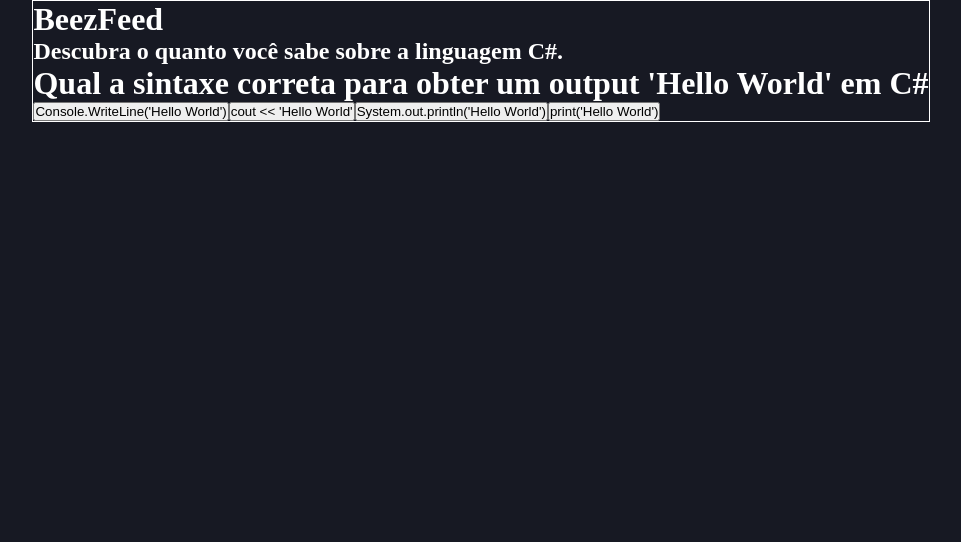
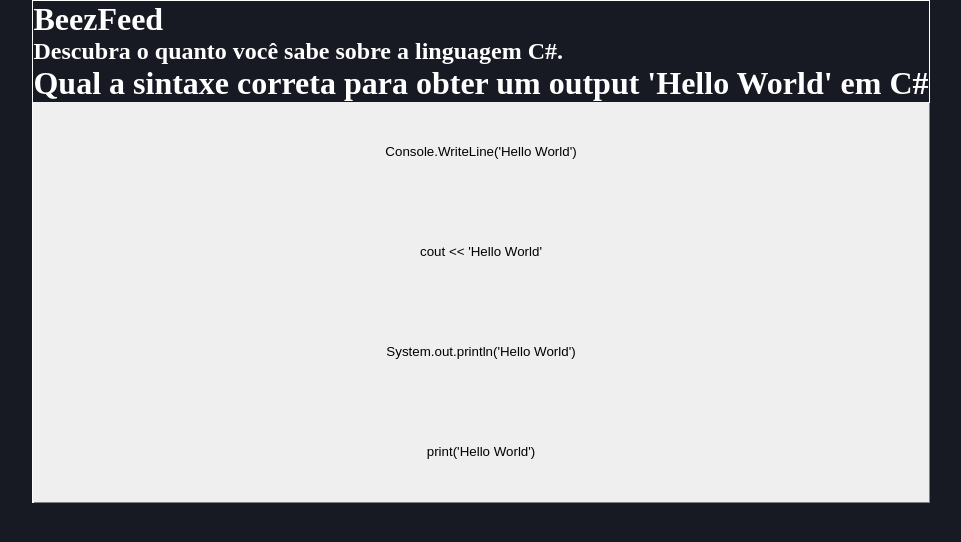
Before and after one commit to marcelldac/codefeed-angular, an Angular app: page / in a window 1280 px wide. Shown: the top 542 px of the page, without its empty margins (159-1120 px from the left). Built offline with nearby package versions, Linux system fonts and the light colour scheme.

Commit message:
feat: button global style

```diff
--- a/src/styles.css
+++ b/src/styles.css
@@ -11,6 +11,15 @@
 body {
   background-color: rgba(23, 25, 35, 1); /* --blackBackground */
 }
+button {
+  border-radius: 0;
+  line-height: 50px;
+  width: 100%;
+  height: 100px;
+  border: none;
+  outline: none;
+  box-shadow: 1px 1px rgba(0, 0, 0, 0.5);
+}
 /* Utils */
 .content {
   display: flex;
```
